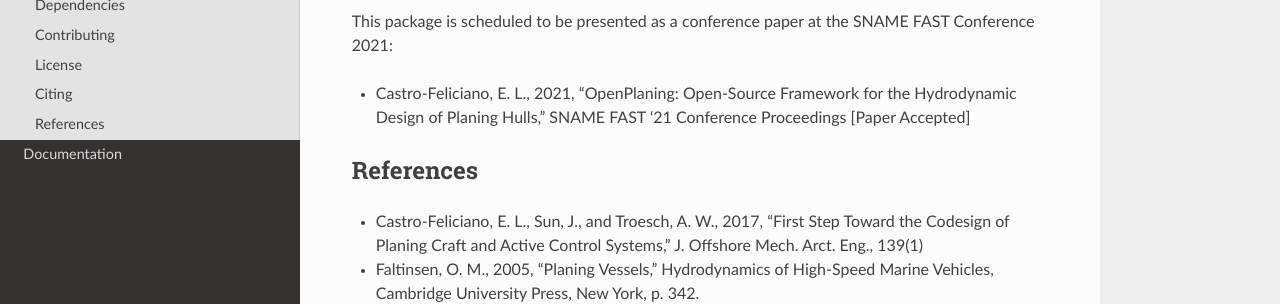
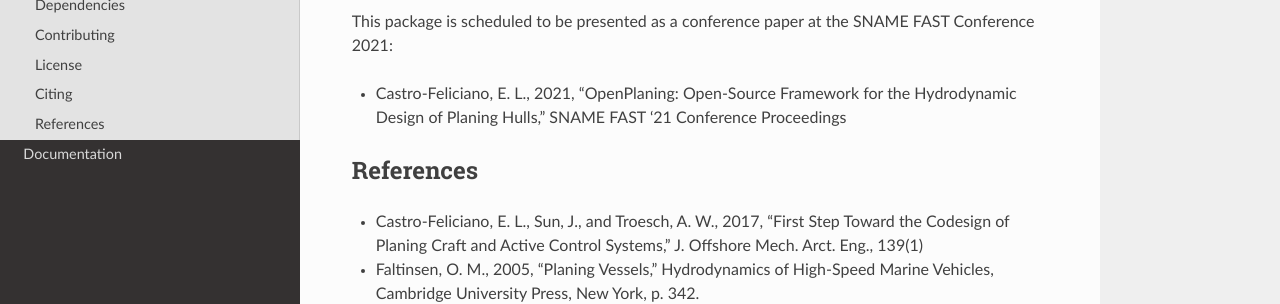
Before and after one commit to elcf/python-openplaning, a Sphinx documentation site: the page built from docs/README.md, in a window 1280 px wide and 900 px high, scrolled down 3216 px. Shown: the part 237-541 px from the top of the window. Built offline with Sphinx 7.4.7 and the Read the Docs theme 2.0.0, drawn with Linux system fonts in a browser that asks for light colours.

Commit message:
updated reference status

```diff
--- a/docs/README.md
+++ b/docs/README.md
@@ -178,7 +178,7 @@
 
 ## Citing
 This package is scheduled to be presented as a conference paper at the SNAME FAST Conference 2021:
-* Castro-Feliciano, E. L., 2021, "OpenPlaning: Open-Source Framework for the Hydrodynamic Design of Planing Hulls," SNAME FAST '21 Conference Proceedings [Paper Accepted]
+* Castro-Feliciano, E. L., 2021, "OpenPlaning: Open-Source Framework for the Hydrodynamic Design of Planing Hulls," SNAME FAST '21 Conference Proceedings
 
 ## References
 * Castro-Feliciano, E. L., Sun, J., and Troesch, A. W., 2017, "First Step Toward the Codesign of Planing Craft and Active Control Systems," J. Offshore Mech. Arct. Eng., 139(1)
```
